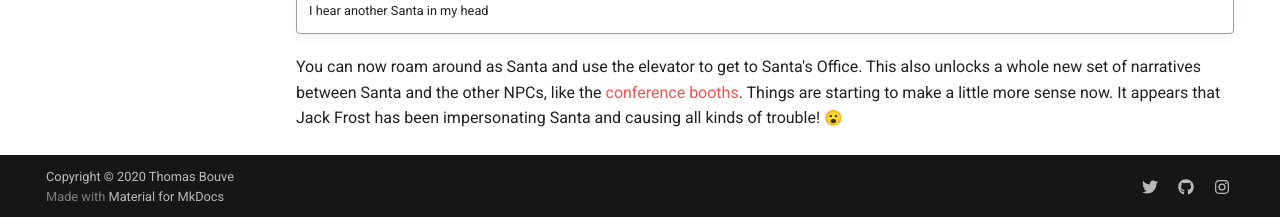
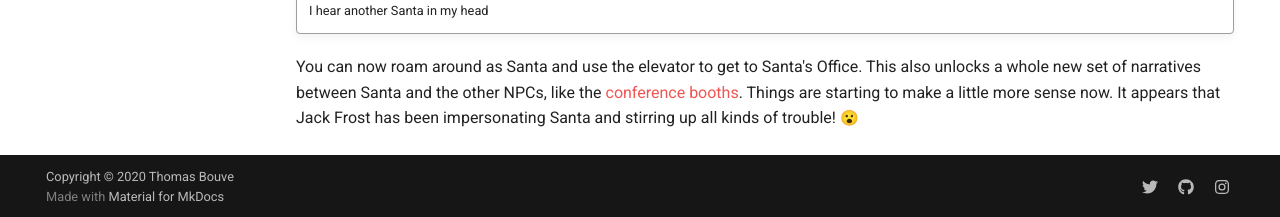
Before and after one commit to crahan/HolidayHackChallenge2020, an MkDocs documentation site: the page built from docs/objectives/o5.md, in a window 1280 px wide and 900 px high, scrolled down 2927 px. Shown: the part 680-897 px from the top of the window. Built offline with MkDocs 1.6.1 and Material for MkDocs 9.7.7, drawn with Linux system fonts in a browser that asks for light colours; emoji names are drawn with the system emoji font; comment, search, counter and statistics services are not loaded.

Commit message:
Read through edits

```diff
--- a/docs/objectives/o5.md
+++ b/docs/objectives/o5.md
@@ -84,4 +84,4 @@ Walk to the end of the dark hallway. The two lights at the end are [peephole](..
     what the hell is this<br/>
     I hear another Santa in my head
 
-You can now roam around as Santa and use the elevator to get to Santa's Office. This also unlocks a whole new set of narratives between Santa and the other NPCs, like the [conference booths](../easter_eggs.md#santa-discounts). Things are starting to make a little more sense now. It appears that Jack Frost has been impersonating Santa and causing all kinds of trouble! :open_mouth:
+You can now roam around as Santa and use the elevator to get to Santa's Office. This also unlocks a whole new set of narratives between Santa and the other NPCs, like the [conference booths](../easter_eggs.md#santa-discounts). Things are starting to make a little more sense now. It appears that Jack Frost has been impersonating Santa and stirring up all kinds of trouble! :open_mouth:
```
Also changed, not shown: docs/objectives/o6.md (+1 -1 lines), docs/objectives/o7.md (+3 -3 lines).
